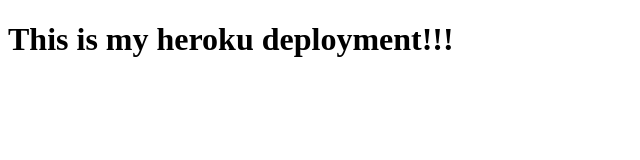
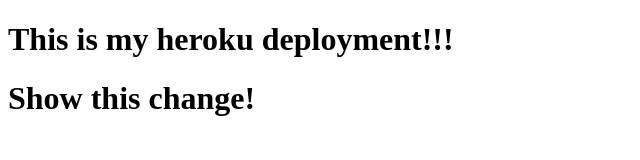
Before and after one commit to unbirthdays/Deployment-Demo, a website: page index.html in a window 1280 px wide. Shown: the whole page, without its empty margins (0-640 px from the left). Drawn offline with Linux system fonts and the light colour scheme.

Commit message:
added an extra h1

```diff
--- a/index.html
+++ b/index.html
@@ -8,5 +8,6 @@
 </head>
 <body>
   <h1>This is my heroku deployment!!!</h1>
+  <h1>Show this change!</h1>
 </body>
 </html>
```
